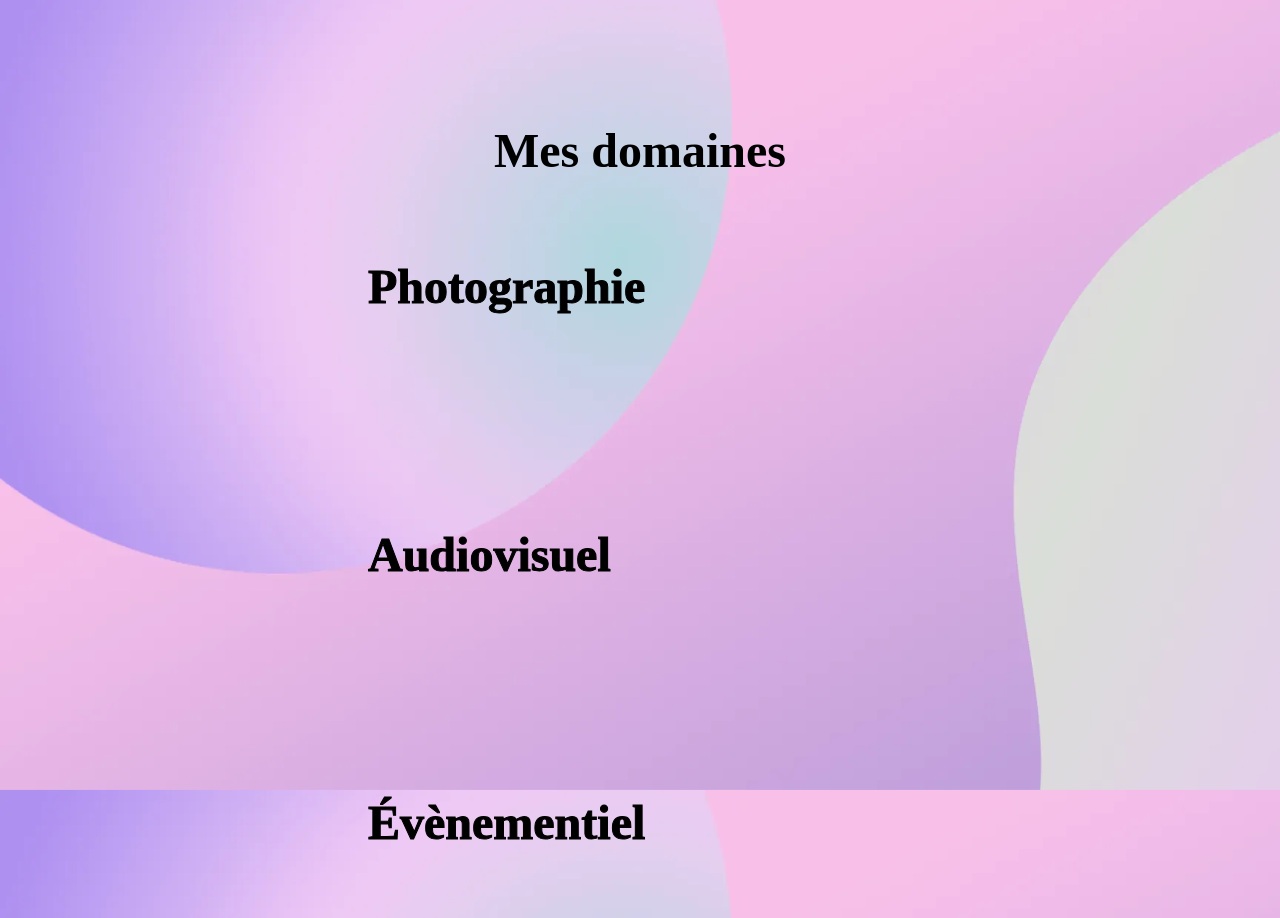
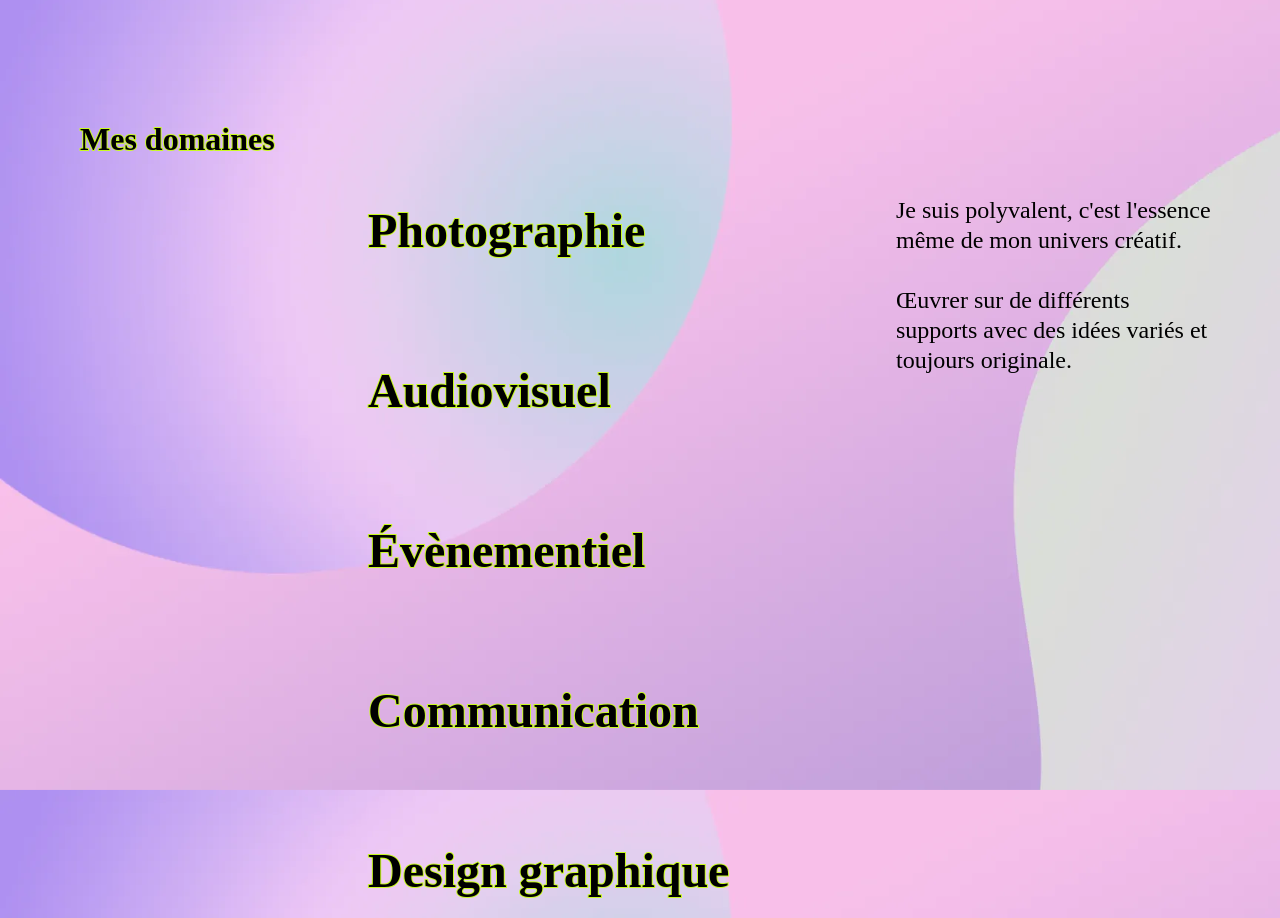
Before and after one commit to ethdm/ethanhennequindemeyer, an Astro site: page / in a window 1280 px wide. Shown: the part 865-1783 px from the top of the page. Built offline with nearby package versions, Linux system fonts and the light colour scheme; Astro itself is replaced by a stand-in of ours; a web font is replaced by a local one.

Commit message:
Add content Index

```diff
--- a/src/pages/index.astro
+++ b/src/pages/index.astro
@@ -9,67 +9,63 @@ const categories = [
             "Polyvalence",
             "Créativité",
             "Mise en valeurs",
-      "Création technique & artistique"
-    ]
+            "Création technique & artistique",
+        ],
     },
     {
         name: "Audiovisuel",
         traits: [
-      "Inventivité",
-      "Polyvalence",
-      "Créativité",
-      "Mise en valeurs",
-      "Création technique & artistique"
-    ]
+            "Captation d’évènement",
+            "Régis de plateau TV et Streaming",
+            "Création technique & artistique",
+        ],
     },
     {
         name: "Évènementiel",
         traits: [
-      "Inventivité",
-      "Polyvalence",
-      "Créativité",
-      "Mise en valeurs",
-      "Création technique & artistique"
-    ]
+            "Aide",
+            "Sociabilité",
+            "Logistique",
+            "Enquêtes",
+            "Services",
+            "Accueil",
+            "Gestion des lieux",
+        ],
     },
     {
         name: "Communication",
         traits: [
-      "Inventivité",
-      "Polyvalence",
-      "Créativité",
-      "Mise en valeurs",
-      "Création technique & artistique"
-    ]
+            "Post",
+            "Visuels",
+            "Flyers, affiches",
+            "Vidéo promotionnelles",
+        ],
     },
     {
         name: "Design graphique",
         traits: [
-      "Inventivité",
-      "Polyvalence",
-      "Créativité",
-      "Mise en valeurs",
-      "Création technique & artistique"
-    ]
+            "Maquette UX/UI",
+            "Posters",
+            "Visuels",
+            "Cover",
+        ],
     },
     {
         name: "Autres",
         traits: [
-      "Inventivité",
-      "Polyvalence",
-      "Créativité",
-      "Mise en valeurs",
-      "Création technique & artistique"
-    ]
-  }
+            "Dessin",
+            "Peinture",
+            "Musique (MAO)",
+            "Illustration",
+        ],
+    },
 ];
-
 ---
 
 <Layout>
-
-<div class=" flex items-center justify-center mt-60">
-    <h1 class="text-center text-[72px] px-12 mb-45"
+    <div class="flex items-center justify-center mt-60">
+        <h1
+            class="text-center text-[72px] px-12 mb-45"
             style="font-family: 'Climate Crisis', sans-serif;
                          -webkit-text-stroke-width: 57px;
                          -webkit-text-stroke-color: transparent;
@@ -78,7 +74,8 @@ const categories = [
                          background: linear-gradient(33deg, #0000FF, #FF00C8, #7B00FF);
                          -webkit-background-clip: text;
                          background-clip: text;
-                         display: inline-block;">
+                         display: inline-block;"
+        >
             Ethan
             <br />
             HENNEQUIN DE MEYER
@@ -115,63 +112,107 @@ const categories = [
 
         <div class="scrolling-container">
             <div class="scrolling-text">
-      Practice any art, music, singing, dancing… no matter how well or badly, not to get money and fame, but to experience becoming, to find out what's inside you, to make your soul grow... - Sir Ian McKellen
+                Practice any art, music, singing, dancing… no matter how well or
+                badly, not to get money and fame, but to experience becoming, to
+                find out what's inside you, to make your soul grow... - Sir Ian
+                McKellen
             </div>
             <div class="scrolling-text">
-      Practice any art, music, singing, dancing… no matter how well or badly, not to get money and fame, but to experience becoming, to find out what's inside you, to make your soul grow... - Sir Ian McKellen
+                Practice any art, music, singing, dancing… no matter how well or
+                badly, not to get money and fame, but to experience becoming, to
+                find out what's inside you, to make your soul grow... - Sir Ian
+                McKellen
+            </div>
+        </div>
+    </div>
+
+<div class="min-h-screen p-8">
+  <div class="max-w-6xl mx-auto">
+
+    <div class="ml-4 mb-8">
+      <h1
+        style="font-family: 'Climate Crisis';
+         -webkit-text-stroke: 2px #CAFB23;
+         paint-order: stroke fill;"
+        class="text-[32px] font-bold text-black"
+      >
+        Mes domaines
+      </h1>
+    </div>
+
+    <div class="space-y-20">
+      {
+        categories.map((category, index) => (
+          <div
+            key={index}
+            class="group flex items-start gap-12 cursor-pointer h-[80px]"
+          >
+            <div class="w-64 flex-shrink-0 opacity-0 group-hover:opacity-100 transition-opacity duration-300">
+              <ul class="space-y-2">
+                {category.traits.map(
+                  (trait, traitIndex) => (
+                    <li
+                      key={traitIndex}
+                      class="flex items-start gap-3"
+                    >
+                      <span class="text-black text-2xl mt-1">
+                        •
+                      </span>
+                      <span
+                        style="font-family: 'Cal Sans'"
+                        class="text-black text-[24px] leading-tight"
+                      >
+                        {trait}
+                      </span>
+                    </li>
+                  ),
+                )}
+              </ul>
+            </div>
+
+            {/* Catégorie */}
+            <div class="flex-grow group/title">
+              <h2
+                style="font-family: 'Climate Crisis'; -webkit-text-stroke: 2px #CAFB23; paint-order: stroke fill; color: black;"
+                class="text-[48px] font-bold transition-all duration-300 hover:bg-transparent"
+                onmouseover="this.style.color='#CAFB23'; this.style.WebkitTextStroke='2px black';"
+                onmouseout="this.style.color='black'; this.style.WebkitTextStroke='2px #CAFB23';"
+              >
+                {category.name}
+              </h2>
+            </div>
+
+            {index === 0 && (
+              <div class="w-80 flex-shrink-0">
+                <p
+                  style="font-family: 'Cal Sans'"
+                  class="text-[24px] text-black leading-tight"
+                >
+                  Je suis polyvalent, c'est l'essence même de mon univers créatif.
+                  <br />
+                  <br />
+                  Œuvrer sur de différents supports avec des idées variés et toujours originale.
+                </p>
+              </div>
+            )}
+          </div>
+        ))
+      }
     </div>
   </div>
 </div>
 
 
-<div class="min-h-screen  p-8">
-  <div class="max-w-6xl mx-auto">
-    {/* Header */}
-    <div class="text-center mb-16">
-      <h1 style="font-family: 'Climate Crisis'" class="text-[48px] font-bold text-black">
-        Mes domaines
-      </h1>
-    </div>
-
-    {/* Catégories */}
-    <div class="space-y-8">
-      {categories.map((category, index) => (
+    <div class="flex justify-center items-center py-16">
         <div
-          key={index}
-          class="group flex items-start gap-12 cursor-pointer"
+            class="relative mx-5 w-[calc(100%-40px)] px-16 py-8 shadow-2xl hover:shadow-3xl transition-shadow"
+            style="border-radius: 71px; background: radial-gradient(circle at center, #E5E5E7 0%, #7B00FF 100%); font-family: 'Climate Crisis', sans-serif;"
         >
-          {/* Traits - caché par défaut */}
-          <div class="w-64 flex-shrink-0 opacity-0 group-hover:opacity-100 transition-opacity duration-300">
-            <ul class="space-y-2">
-              {category.traits.map((trait, traitIndex) => (
-                <li
-                  key={traitIndex}
-                  class="flex items-start gap-3"
+            <h2
+                class="text-4xl md:text-5xl font-black text-black text-center drop-shadow-sm"
             >
-                  <span class="text-black text-2xl mt-1">•</span>
-                  <span class="text-black text-[24px] font-bold leading-tight">
-                    {trait}
-                  </span>
-                </li>
-              ))}
-            </ul>
-          </div>
-
-          {/* Catégorie */}
-          <div class="flex-grow">
-            <h3
-              style="font-family: 'Climate Crisis'; -webkit-text-stroke: 1px black;"
-              class="text-[48px] font-bold transition-all duration-300 group-hover:text-[#CAFB23] "
-            >
-              {category.name}
-            </h3>
+                Quelques projets...
+            </h2>
         </div>
     </div>
-      ))}
-    </div>
-  </div>
-</div>
-
-
-
 </Layout>
```
Also changed, not shown: 2 other files. Lines whose indentation alone changed are shown as unchanged.
